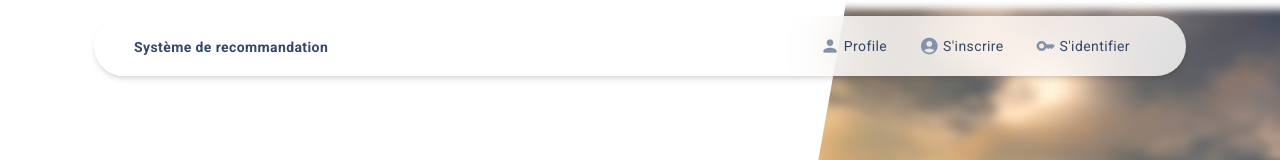
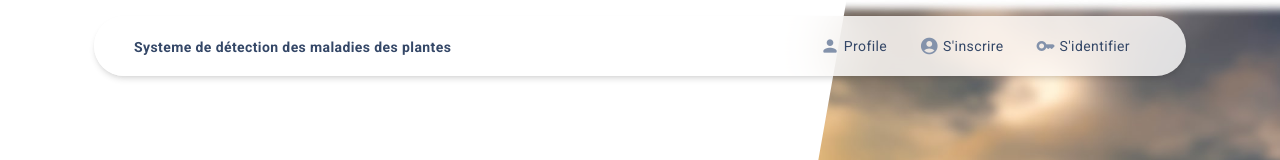
Before and after one commit to elbahjacharafeddine/Recommendation-System-frontend, a React (Create React App) app: page /authentication/sign-in in a window 1280 px wide. Shown: the top 160 px of the page. Built offline with nearby package versions, Linux system fonts and the light colour scheme; no server answers; what react-swipeable-views-utils would draw is missing.

Commit message:
update front-end elbahja

```diff
--- a/src/examples/Navbars/DefaultNavbar/index.js
+++ b/src/examples/Navbars/DefaultNavbar/index.js
@@ -93,7 +93,7 @@ function DefaultNavbar({ transparent, light, action }) {
       >
         <SoftBox component={Link} to="/" py={transparent ? 1.5 : 0.75} lineHeight={1}>
           <SoftTypography variant="button" fontWeight="bold" color={light ? "white" : "dark"}>
-          Système de recommandation
+          Systeme de détection des maladies des plantes
           </SoftTypography>
         </SoftBox>
         <SoftBox color="inherit" display={{ xs: "none", lg: "flex" }} m={0} p={0}>
```
